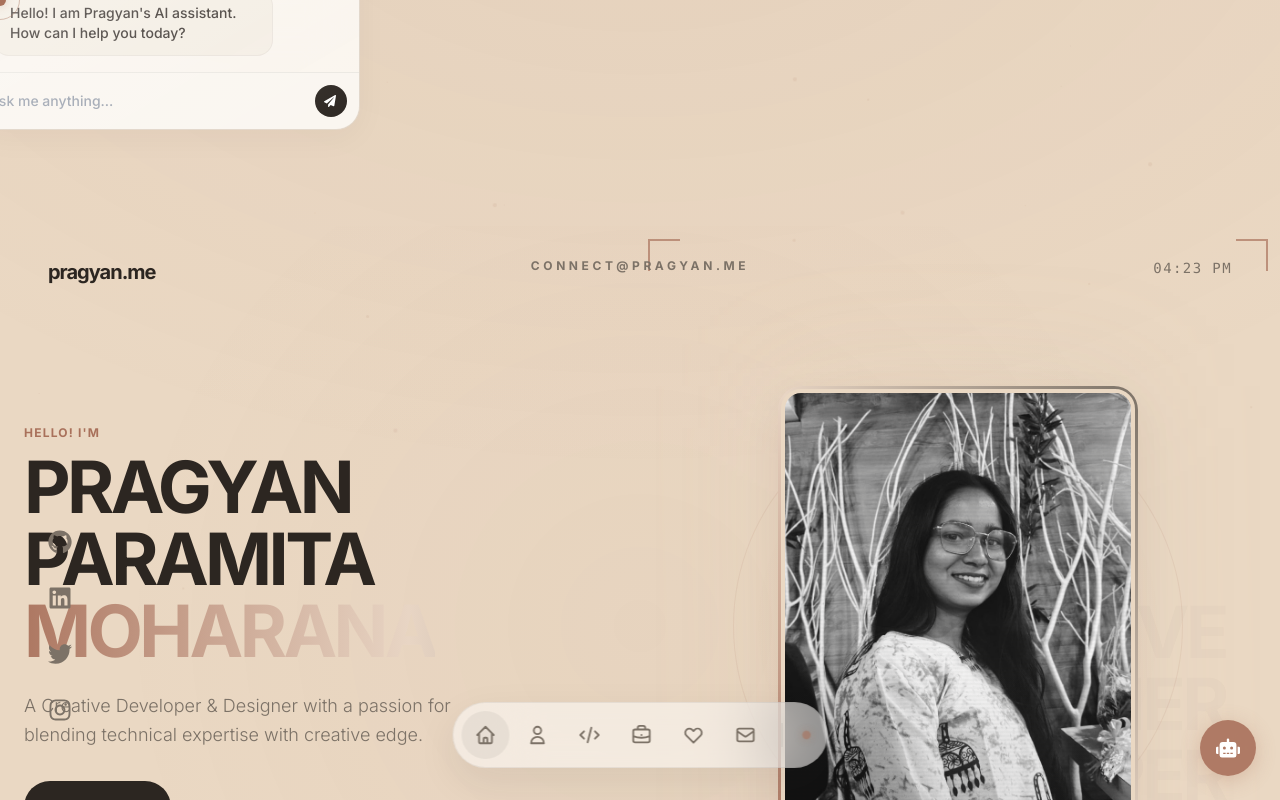
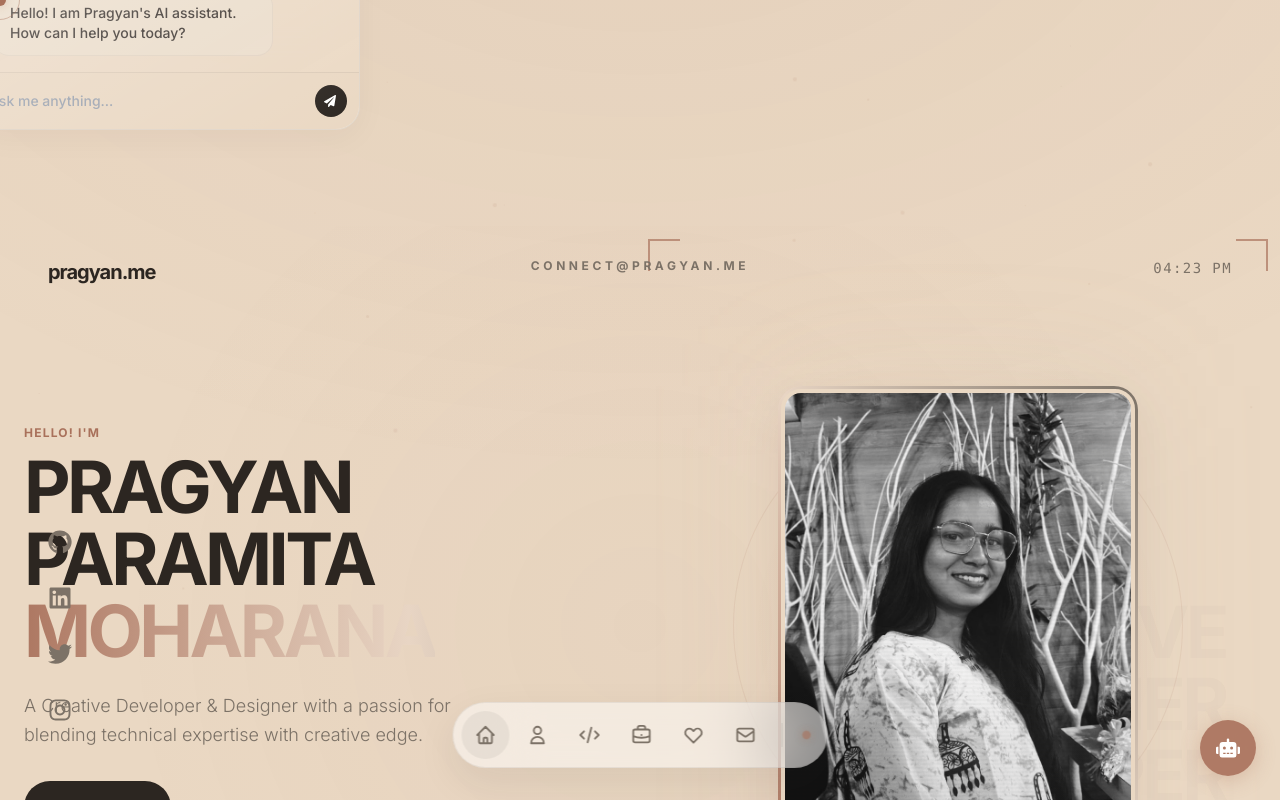
Before and after one commit to Techside-Pragyan/Techside-Portfolio, a React (Vite) app: page / in a window 1280 px wide. Both pictures are taken after a click on the button 1228 px from the left and 748 px from the top of the page. Shown: the top 800 px of the page. Built offline with nearby package versions, Linux system fonts and the light colour scheme.

Commit message:
Update ChatbotUI.jsx

```diff
--- a/src/components/ChatbotUI.jsx
+++ b/src/components/ChatbotUI.jsx
@@ -46,7 +46,7 @@ const ChatbotUI = () => {
             className="fixed bottom-24 right-6 w-80 sm:w-96 glass-card border border-black/[0.06] z-[90] shadow-[0_15px_50px_rgba(44,38,33,0.08)] flex flex-col overflow-hidden bg-white/60"
           >
             {/* Header */}
-            <div className="bg-[#FAF6F0]/80 p-4 border-b border-black/[0.06] flex justify-between items-center backdrop-blur-md">
+            <div className="bg-[#EAD8C3]/80 p-4 border-b border-black/[0.06] flex justify-between items-center backdrop-blur-md">
               <div className="flex items-center gap-3">
                 <div className="relative">
                   <div className="w-8 h-8 rounded-full bg-[#A9715B]/10 flex items-center justify-center text-[#A9715B] border border-[#A9715B]/30">
@@ -68,7 +68,7 @@ const ChatbotUI = () => {
             </div>
 
             {/* Chat Body */}
-            <div className="flex-1 h-64 overflow-y-auto p-4 flex flex-col gap-3 custom-scrollbar bg-[#FAF6F0]/95">
+            <div className="flex-1 h-64 overflow-y-auto p-4 flex flex-col gap-3 custom-scrollbar bg-[#EAD8C3]/95">
               {messages.map((msg, idx) => (
                 <div
                   key={idx}
@@ -84,7 +84,7 @@ const ChatbotUI = () => {
             </div>
 
             {/* Input */}
-            <form onSubmit={handleSend} className="p-3 border-t border-black/[0.06] bg-[#FAF6F0] flex gap-2">
+            <form onSubmit={handleSend} className="p-3 border-t border-black/[0.06] bg-[#EAD8C3] flex gap-2">
               <input
                 type="text"
                 value={input}
```
